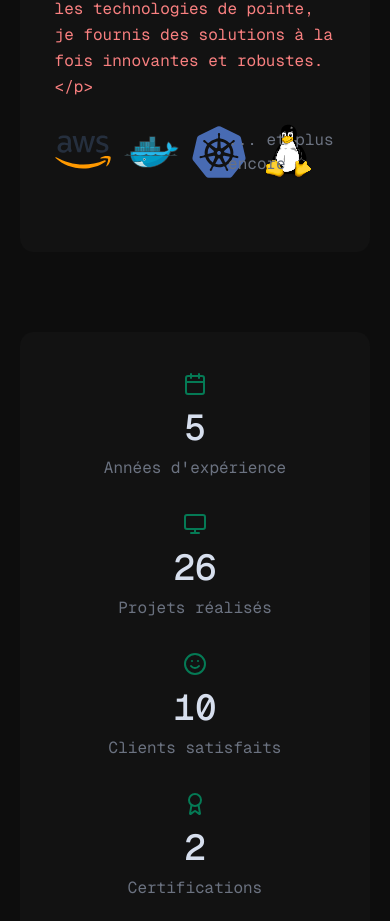
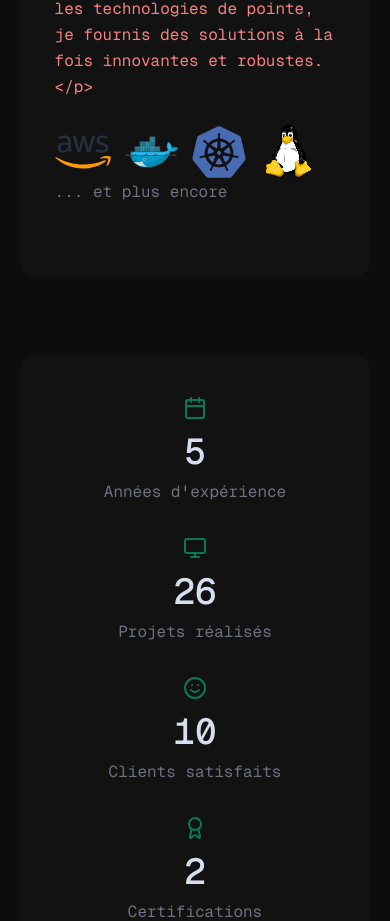
Before and after one commit to DaimaMuhiya/portfolio-daima, a Next.js app: page / in a window 390 px wide. Shown: the part 838-1759 px from the top of the page. Built offline with nearby package versions, Linux system fonts and the light colour scheme.

Commit message:
style(hero-section): update layout for better responsiveness
Adjusts the layout of the hero section by modifying the flex properties to improve responsiveness and visual consistency across different screen sizes.

```diff
--- a/src/components/hero-section.tsx
+++ b/src/components/hero-section.tsx
@@ -33,8 +33,8 @@ export default function HeroSection() {
               &lt;/p&gt;
             </p>
           </div>
-          <div className="flex items-center gap-3 mb-8">
-            <div className="flex items-end gap-3">
+          <div className="flex items-center flex-wrap mb-8">
+            <div className="flex items-end flex-wrap gap-3">
               <img
                 src="/icons/skills/AWS.svg"
                 alt="AWS"
```
